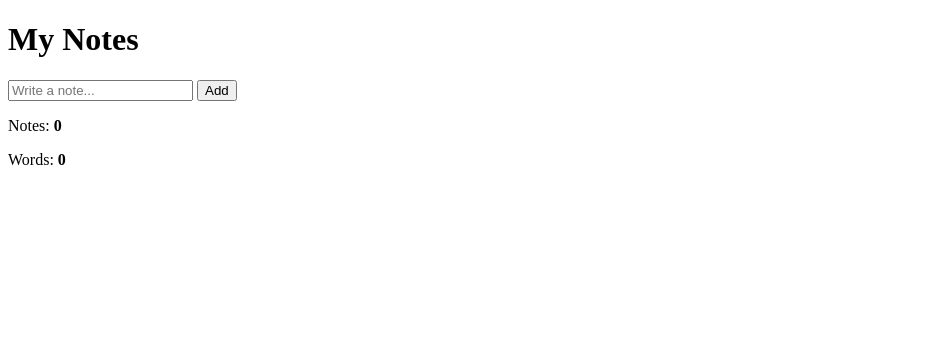
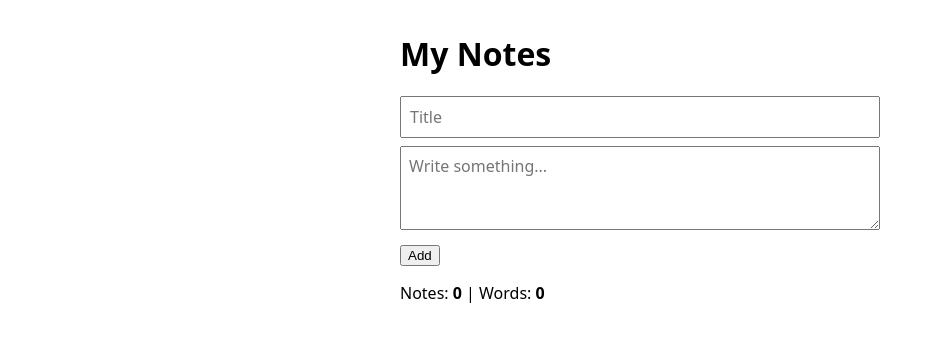
Before and after one commit to Srishtiyadav04/My_Journals, a Flask app: page / in a window 1280 px wide. Shown: the top 342 px of the page, without its empty margins (0-935 px from the left). Run offline with Flask 3, Linux system fonts and the light colour scheme; data that the repository does not hold is empty.

Commit message:
title and timestamps

```diff
--- a/demo-project/notes_routes.py
+++ b/demo-project/notes_routes.py
@@ -12,10 +12,11 @@ def list_notes():
 @notes_bp.route("/", methods=["POST"])
 def create_note():
     data = request.get_json()
+    title = (data.get("title") or "").strip()
     text = (data.get("text") or "").strip()
-    if not text:
-        return jsonify({"error": "Note cannot be empty"}), 400
-    return jsonify(add_note(text)), 201
+    if not title:
+        return jsonify({"error": "Title cannot be empty"}), 400
+    return jsonify(add_note(title, text)), 201
 
 
 @notes_bp.route("/<int:note_id>", methods=["DELETE"])
--- a/demo-project/storage.py
+++ b/demo-project/storage.py
@@ -1,5 +1,6 @@
 import sqlite3
 import os
+from datetime import datetime, timezone
 
 DB_FILE = os.path.join(os.path.dirname(__file__), "notes.db")
 
@@ -15,20 +16,28 @@ def init_db():
         conn.execute(
             "CREATE TABLE IF NOT EXISTS notes ("
             "id INTEGER PRIMARY KEY AUTOINCREMENT, "
-            "text TEXT NOT NULL)"
+            "title TEXT NOT NULL, "
+            "text TEXT NOT NULL DEFAULT '', "
+            "created_at TEXT NOT NULL)"
         )
 
 
 def get_notes():
     with get_db() as conn:
-        rows = conn.execute("SELECT id, text FROM notes ORDER BY id").fetchall()
+        rows = conn.execute(
+            "SELECT id, title, text, created_at FROM notes ORDER BY id DESC"
+        ).fetchall()
     return [dict(r) for r in rows]
 
 
-def add_note(text):
+def add_note(title, text):
+    created_at = datetime.now(timezone.utc).isoformat()
     with get_db() as conn:
-        cur = conn.execute("INSERT INTO notes (text) VALUES (?)", (text,))
-        return {"id": cur.lastrowid, "text": text}
+        cur = conn.execute(
+            "INSERT INTO notes (title, text, created_at) VALUES (?, ?, ?)",
+            (title, text, created_at),
+        )
+        return {"id": cur.lastrowid, "title": title, "text": text, "created_at": created_at}
 
 
 def delete_note(note_id):
--- a/demo-project/templates/index.html
+++ b/demo-project/templates/index.html
@@ -2,25 +2,34 @@
 <html lang="en">
 <head>
   <meta charset="UTF-8">
+  <meta name="viewport" content="width=device-width, initial-scale=1">
   <title>My Notes</title>
+  <style>
+    body { font-family: system-ui, sans-serif; max-width: 480px; margin: 2rem auto; padding: 0 1rem; }
+    input, textarea { width: 100%; box-sizing: border-box; padding: 0.5rem; margin-bottom: 0.5rem; font: inherit; }
+    .note { border-bottom: 1px solid #ddd; padding: 0.6rem 0; }
+    .meta { font-size: 0.8rem; color: #666; }
+    .error { color: #c0392b; }
+  </style>
 </head>
 <body>
   <h1>My Notes</h1>
 
   <form id="note-form">
-    <input id="note-input" type="text" placeholder="Write a note..." autocomplete="off">
+    <input id="note-title" type="text" placeholder="Title" autocomplete="off">
+    <textarea id="note-text" rows="3" placeholder="Write something..."></textarea>
     <button type="submit">Add</button>
   </form>
-  <p id="error" style="color: red;"></p>
+  <p id="error" class="error"></p>
 
-  <p>Notes: <strong id="stat-total">0</strong></p>
-  <p>Words: <strong id="stat-words">0</strong></p>
+  <p>Notes: <strong id="stat-total">0</strong> | Words: <strong id="stat-words">0</strong></p>
 
-  <ul id="note-list"></ul>
+  <div id="note-list"></div>
 
   <script>
     const form = document.getElementById("note-form");
-    const input = document.getElementById("note-input");
+    const titleInput = document.getElementById("note-title");
+    const textInput = document.getElementById("note-text");
     const errorBox = document.getElementById("error");
 
     async function loadNotes() {
@@ -30,16 +39,34 @@
       const list = document.getElementById("note-list");
       list.innerHTML = "";
       for (const note of notes) {
-        const li = document.createElement("li");
-        li.textContent = note.text;
-        list.append(li);
+        const div = document.createElement("div");
+        div.className = "note";
+
+        const title = document.createElement("strong");
+        title.textContent = note.title;
+
+        const meta = document.createElement("div");
+        meta.className = "meta";
+        meta.textContent = new Date(note.created_at).toLocaleString();
+
+        const body = document.createElement("div");
+        body.textContent = note.text;
+
+        const btn = document.createElement("button");
+        btn.textContent = "Delete";
+        btn.onclick = async function () {
+          await fetch("/api/notes/" + note.id, { method: "DELETE" });
+          refresh();
+        };
+
+        div.append(title, meta, body, btn);
+        list.append(div);
       }
     }
 
     async function loadStats() {
       const response = await fetch("/api/stats/");
       const stats = await response.json();
-
       document.getElementById("stat-total").textContent = stats.total_notes;
       document.getElementById("stat-words").textContent = stats.total_words;
     }
@@ -56,7 +83,7 @@
       const response = await fetch("/api/notes/", {
         method: "POST",
         headers: { "Content-Type": "application/json" },
-        body: JSON.stringify({ text: input.value }),
+        body: JSON.stringify({ title: titleInput.value, text: textInput.value }),
       });
 
       if (!response.ok) {
@@ -65,7 +92,8 @@
         return;
       }
 
-      input.value = "";
+      titleInput.value = "";
+      textInput.value = "";
       refresh();
     });
 
```
